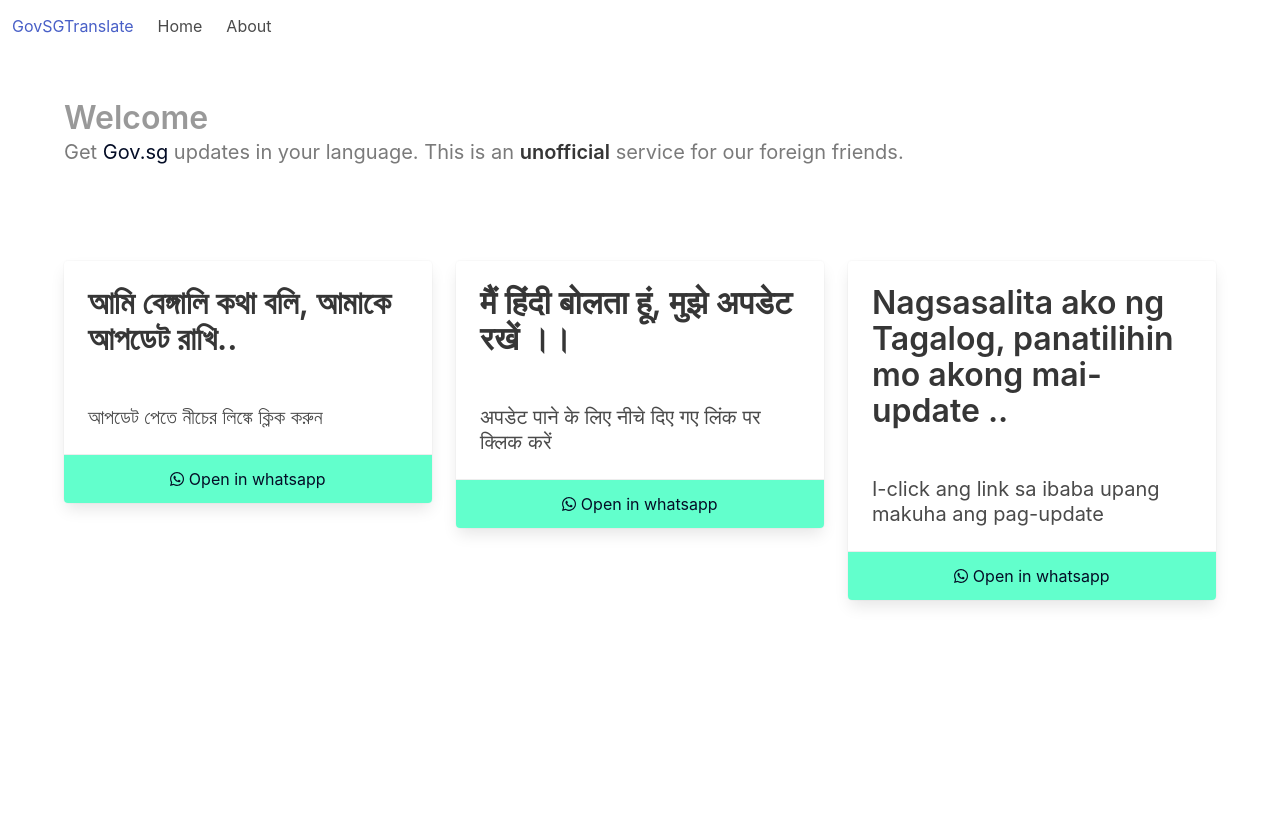
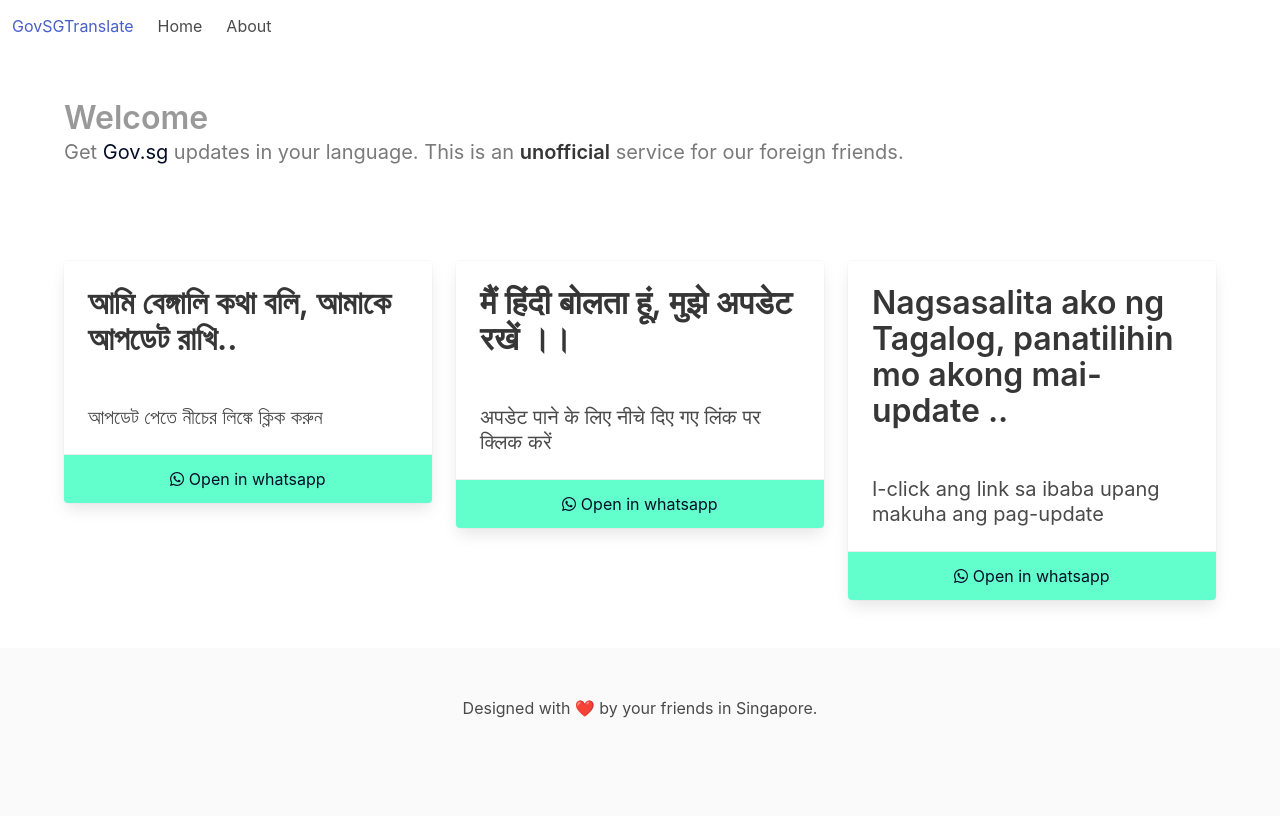
Before and after one commit to bearylogical/govsg-translator, a plain HTML site: page index.html in a window 1280 px wide. Drawn offline with nearby package versions, Linux system fonts and the light colour scheme.

Commit message:
added footer and changed title

```diff
--- a/index.html
+++ b/index.html
@@ -4,7 +4,7 @@
 <head>
     <meta charset="utf-8">
     <meta name="viewport" content="width=device-width, initial-scale=1">
-    <title>Covid-News Translator | XXX | XXX | XXX</title>
+    <title>GovSG Whatsapp for Our Foreign Friends</title>
     <link rel="stylesheet" href="https://cdn.jsdelivr.net/npm/bulma@0.8.0/css/bulma.min.css">
     <link rel="stylesheet" href="css/style.css">
 
@@ -120,5 +120,11 @@
     </section>
 
 </body>
-
+<footer class="footer">
+    <div class="content has-text-centered">
+      <p>
+        Designed with ❤️ by your friends in Singapore.
+      </p>
+    </div>
+  </footer>
 </html>
```
